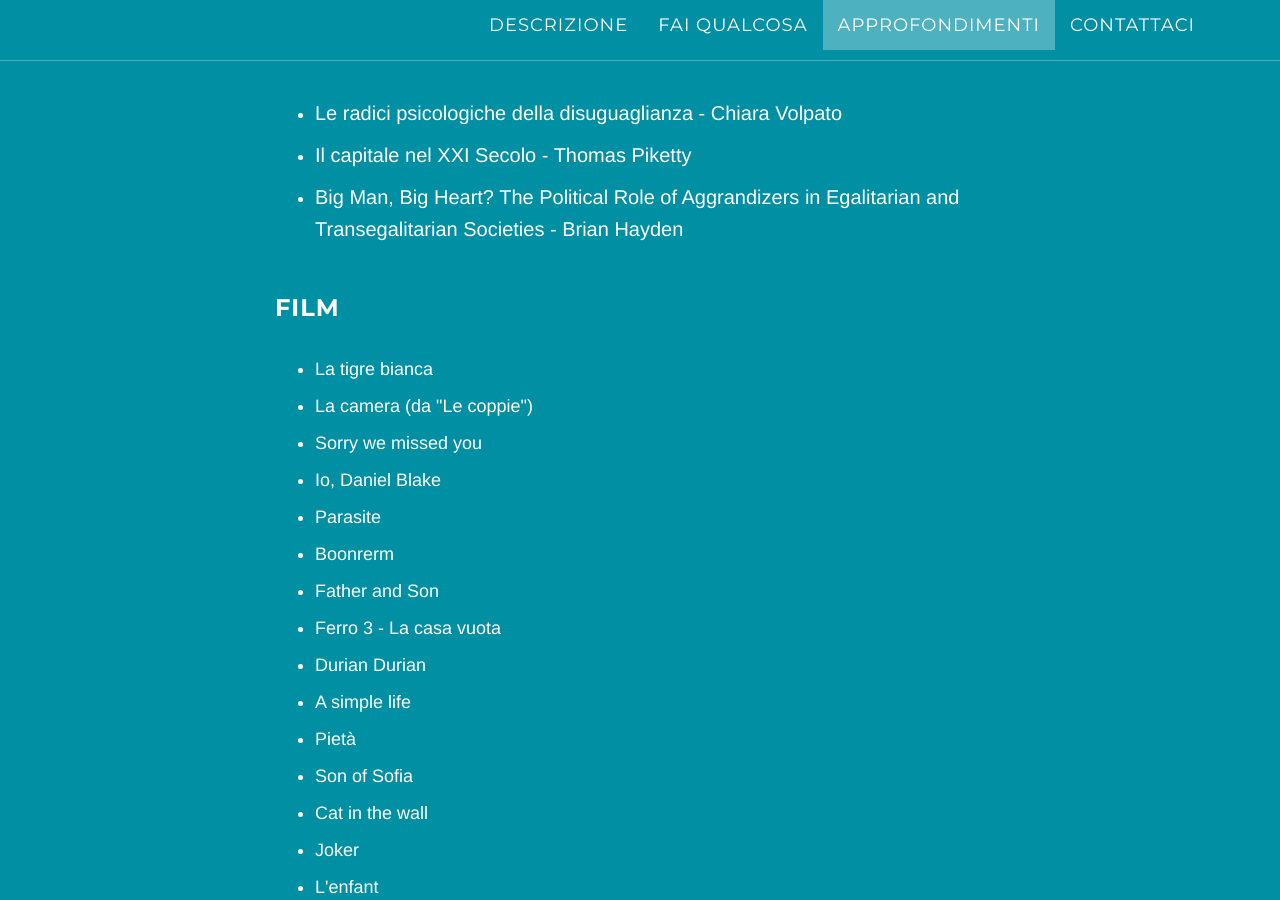
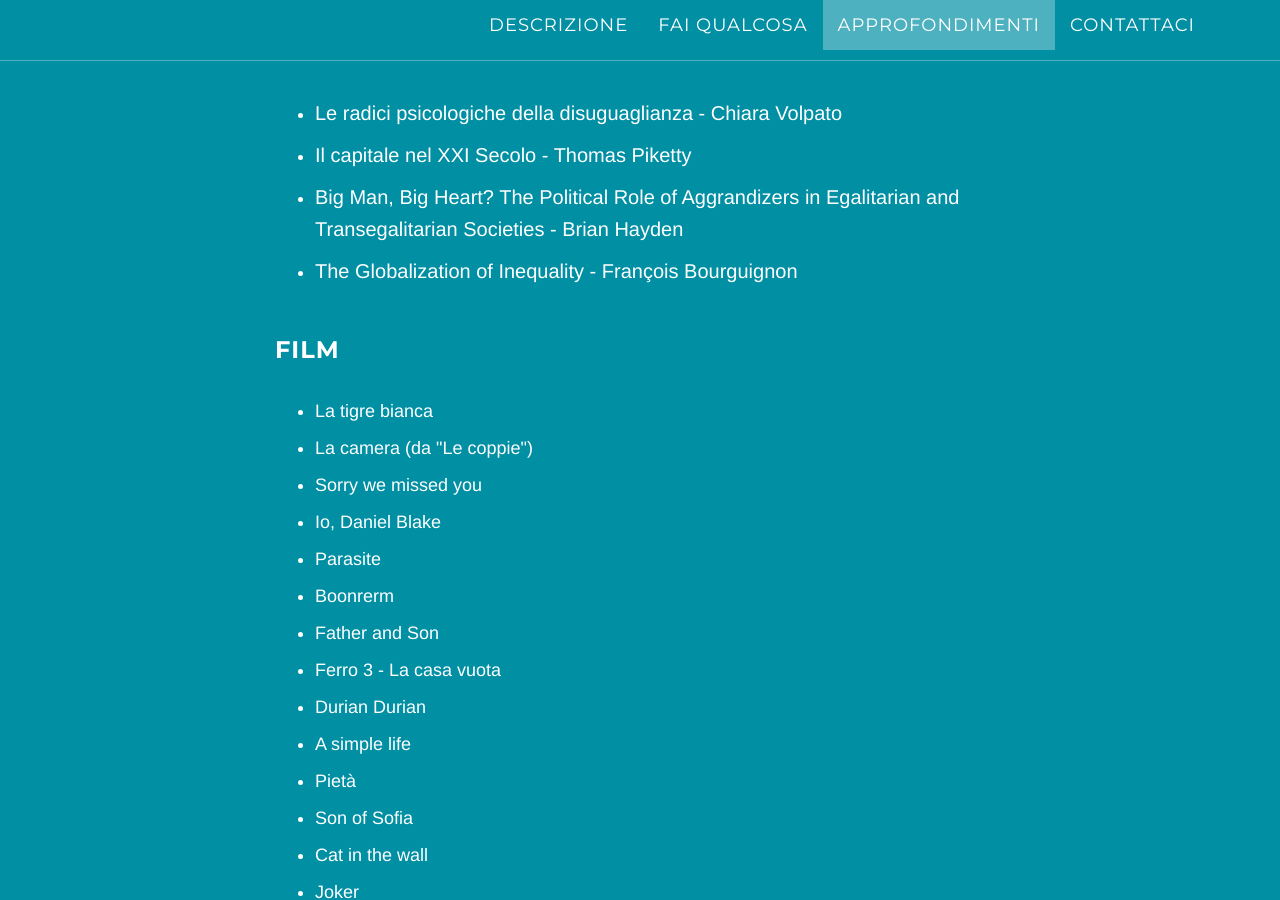
Before and after one commit to boringandsad/facciaafaccia, a Jekyll site: the page built from index.html, in a window 1280 px wide and 900 px high, scrolled down 4390 px. Built offline with Jekyll 4.4.1, drawn with Linux system fonts in a browser that asks for light colours.

Commit message:
Update approfondimenti.html

```diff
--- a/_includes/approfondimenti.html
+++ b/_includes/approfondimenti.html
@@ -41,6 +41,7 @@
                       <li><a target='_blank' href="https://www.laterza.it/scheda-libro/?isbn=9788858135778">Le radici psicologiche della disuguaglianza - Chiara Volpato</a></li>
                       <li><a target='_blank' href="https://www.bompiani.it/catalogo/il-capitale-nel-xxi-secolo-9788845297458">Il capitale nel XXI Secolo - Thomas Piketty</a></li>
                       <li><a target='_blank' href='https://link.springer.com/chapter/10.1057/9780230116269_7'>Big Man, Big Heart? The Political Role of Aggrandizers in Egalitarian and Transegalitarian Societies - Brian Hayden</a></li>
+                      <li><a target='_blank' href="https://press.princeton.edu/books/hardcover/9780691160528/the-globalization-of-inequality">The Globalization of Inequality - François Bourguignon</a></li>
                     </ul>
                     <h3>Film</h3>
                     <ul>
```
